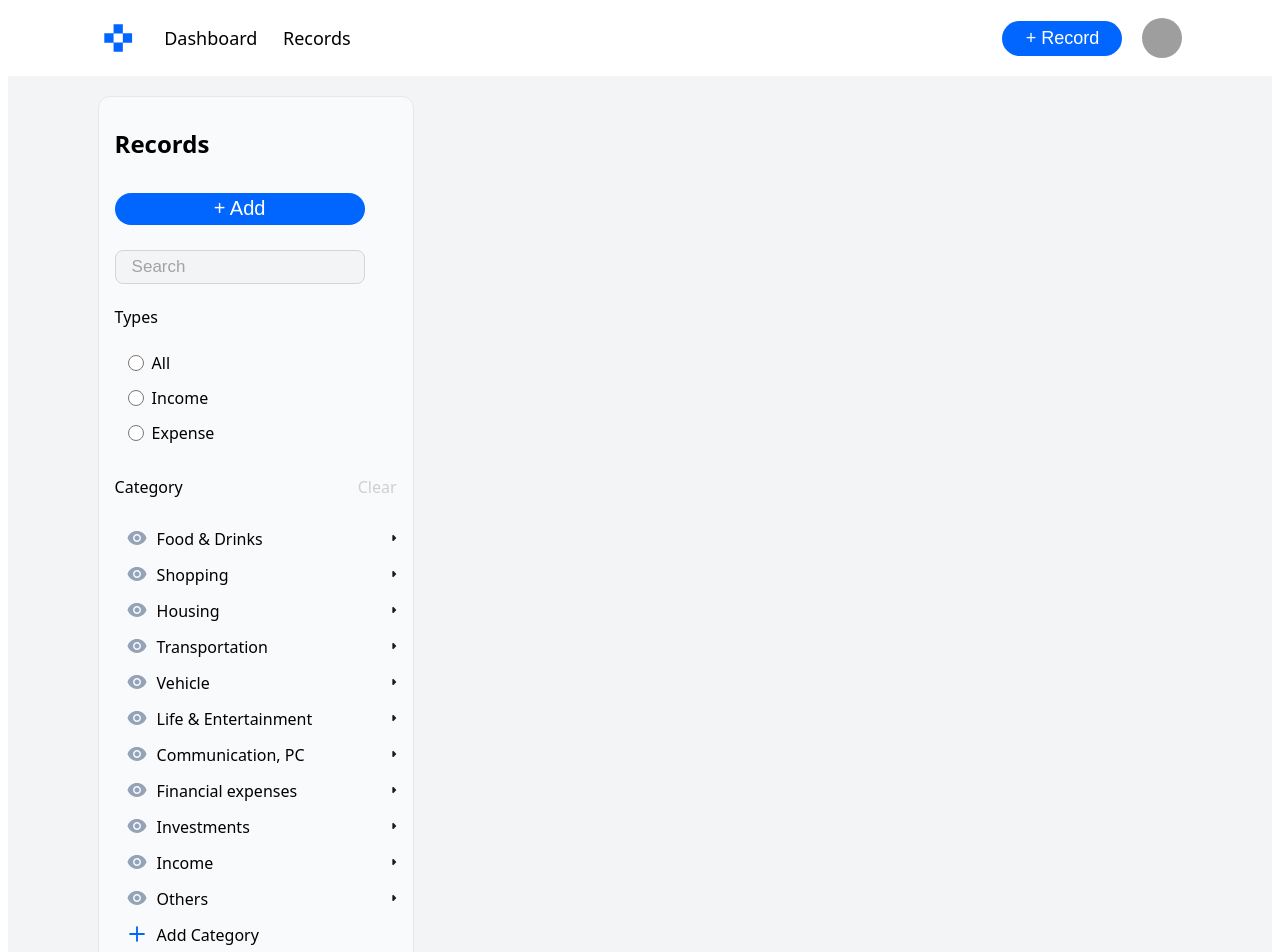
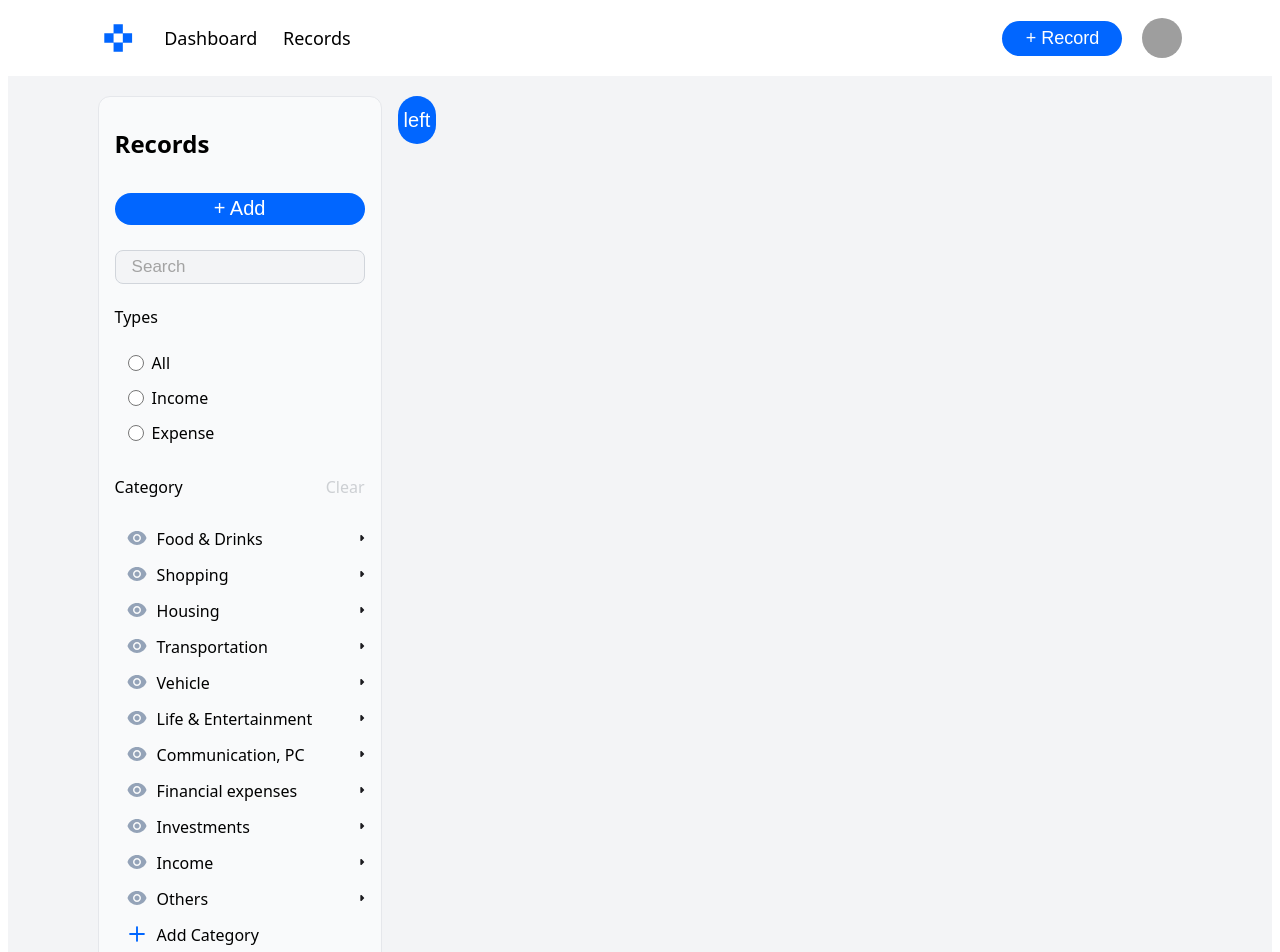
Before and after one commit to naudair/income-tracker-web, a Next.js app: page /records in a window 1280 px wide. Shown: the top 952 px of the page. Built offline with nearby package versions, Linux system fonts and the light colour scheme; grey boxes are pictures that could not be loaded.

Commit message:
records page 03.07

```diff
--- /dev/null
+++ b/src/components/recordsComponent.tsx
@@ -0,0 +1,89 @@
+import { AddIcon } from "@/components/images/addIcon";
+import { RightArrow } from "@/components/images/rightArrow";
+import { SeeIcon } from "@/components/images/seeIcon";
+import styles from "@/styles/recordPage.module.css";
+
+export default function RecordComponent() {
+  return (
+
+        <div className={styles.records}>
+          <h2>Records</h2>
+          <button className={styles.button}>+ Add</button>
+          <input
+            style={{ width: "250px", height: "32px" }}
+            placeholder="Search"
+          />
+          <div className={styles.typesContainer}>
+            <p className={styles.type}>Types</p>
+            <div style={{ paddingLeft: "8px", fontWeight: "300" }}>
+              <div
+                style={{ display: "flex", alignItems: "center", gap: "5px" }}
+              >
+                <input className={styles.radio} type="radio" />
+                <div style={{ paddingTop: "3px" }}>All</div>
+              </div>
+              <div
+                style={{ display: "flex", alignItems: "center", gap: "5px" }}
+              >
+                <input className={styles.radio} type="radio" />
+                <div style={{ paddingTop: "3px" }}>Income</div>
+              </div>
+              <div
+                style={{ display: "flex", alignItems: "center", gap: "5px" }}
+              >
+                <input className={styles.radio} type="radio" />
+                <div style={{ paddingTop: "3px" }}>Expense</div>
+              </div>
+            </div>
+          </div>
+          <div className={styles.categoryContainer}>
+            <div style={{ display: "flex", justifyContent: "space-between" }}>
+              <p className={styles.type}>Category</p>
+              <p style={{ color: "rgba(31, 41, 55, 0.2)" }}>Clear</p>
+            </div>
+            <div style={{ padding: "7px 0 7px 12px", fontWeight: "300" }}>
+              {array.map((array) => (
+                <div
+                  key={array}
+                  style={{
+                    display: "flex",
+                    justifyContent: "space-between",
+                    padding: "7px 0",
+                  }}
+                >
+                  <div style={{ display: "flex", gap: "10px" }}>
+                    <SeeIcon />
+                    {array}
+                  </div>
+                  <RightArrow />
+                </div>
+              ))}
+              <div style={{ display: "flex", gap: "10px", padding: "7px 0" }}>
+                <AddIcon />
+                Add Category
+              </div>
+            </div>
+          </div>
+          <div>
+            <p className={styles.type}>Amount Range</p>
+            <div>0</div>
+            <div>1000</div>
+            <div></div>
+          </div>
+        </div>
+  );
+}
+
+const array = [
+  "Food & Drinks",
+  "Shopping",
+  "Housing",
+  "Transportation",
+  "Vehicle",
+  "Life & Entertainment",
+  "Communication, PC",
+  "Financial expenses",
+  "Investments",
+  "Income",
+  "Others",
+];
--- a/src/pages/records/index.tsx
+++ b/src/pages/records/index.tsx
@@ -1,8 +1,5 @@
 import Head from "@/components/headComponent";
-import { AddIcon } from "@/components/images/addIcon";
-import { RightArrow } from "@/components/images/rightArrow";
-import { SeeIcon } from "@/components/images/seeIcon";
-import styles from "@/styles/recordPage.module.css";
+import RecordComponent from "@/components/recordsComponent";
 
 export default function RecordPage() {
   return (
@@ -16,83 +13,9 @@ export default function RecordPage() {
           gap: "2vh",
         }}
       >
-        <div className={styles.records}>
-          <h2>Records</h2>
-          <button className={styles.button}>+ Add</button>
-          <input
-            style={{ width: "250px", height: "32px" }}
-            placeholder="Search"
-          />
-          <div className={styles.typesContainer}>
-            <p className={styles.type}>Types</p>
-            <div style={{ paddingLeft: "8px", fontWeight: "300" }}>
-              <div
-                style={{ display: "flex", alignItems: "center", gap: "5px" }}
-              >
-                <input className={styles.radio} type="radio" />
-                <div style={{ paddingTop: "3px" }}>All</div>
-              </div>
-              <div
-                style={{ display: "flex", alignItems: "center", gap: "5px" }}
-              >
-                <input className={styles.radio} type="radio" />
-                <div style={{ paddingTop: "3px" }}>Income</div>
-              </div>
-              <div
-                style={{ display: "flex", alignItems: "center", gap: "5px" }}
-              >
-                <input className={styles.radio} type="radio" />
-                <div style={{ paddingTop: "3px" }}>Expense</div>
-              </div>
-            </div>
-          </div>
-          <div className={styles.categoryContainer}>
-            <div style={{ display: "flex", justifyContent: "space-between" }}>
-              <p className={styles.type}>Category</p>
-              <p style={{ color: "rgba(31, 41, 55, 0.2)" }}>Clear</p>
-            </div>
-            <div style={{ padding: "7px 0 7px 12px", fontWeight: "300" }}>
-              {array.map((array) => (
-                <div
-                  key={array}
-                  style={{
-                    display: "flex",
-                    justifyContent: "space-between",
-                    padding: "7px 0",
-                  }}
-                >
-                  <div style={{ display: "flex", gap: "10px" }}>
-                    <SeeIcon />
-                    {array}
-                  </div>
-                  <RightArrow />
-                </div>
-              ))}
-              <div style={{ display: "flex", gap: "10px", padding: "7px 0" }}>
-                <AddIcon />
-                Add Category
-              </div>
-            </div>
-          </div>
-          <div>
-            <p className={styles.type}>Amount Range</p>
-          </div>
-        </div>
+        <RecordComponent />
+        <button> left</button>
       </div>
     </div>
   );
 }
-
-const array = [
-  "Food & Drinks",
-  "Shopping",
-  "Housing",
-  "Transportation",
-  "Vehicle",
-  "Life & Entertainment",
-  "Communication, PC",
-  "Financial expenses",
-  "Investments",
-  "Income",
-  "Others",
-];
--- a/src/styles/recordPage.module.css
+++ b/src/styles/recordPage.module.css
@@ -1,5 +1,5 @@
 .records {
-  width: 282px;
+  width: 250px;
   height: 1080px;
   padding: 10px 16px;
   border-radius: 12px;
```
Also changed, not shown: src/components/lastRecordsComponent.tsx (+15 -20 lines), src/components/listItemComponents.tsx (added, +40 -0 lines).
